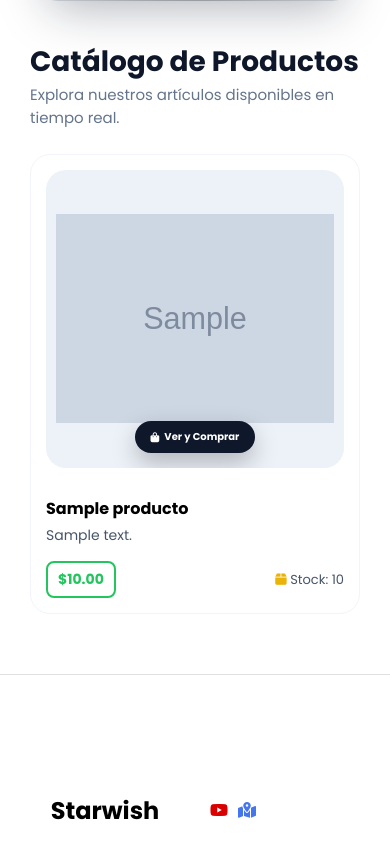
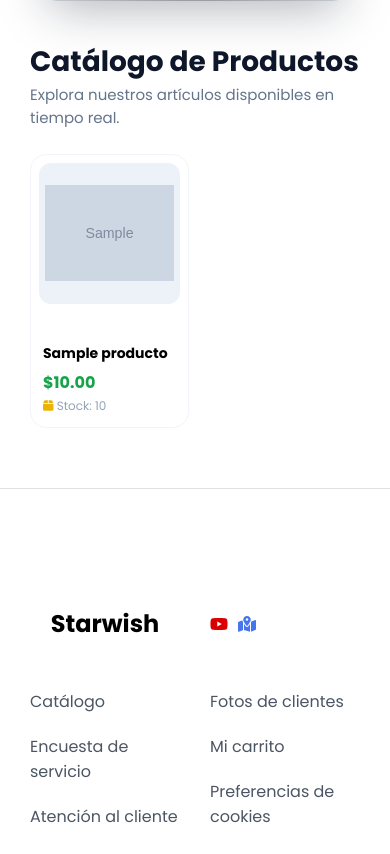
Before and after one commit to huertavicky607-sudo/Proyecto-Final-Flask, a Flask app: page / in a window 390 px wide. Shown: the part 929-1783 px from the top of the page. After the commit the page ends 1752 px from the top, so only its background shows below. Run offline with Flask 3, Linux system fonts and the light colour scheme; tables that the repository leaves empty hold one stand-in row (values such as "Sample post"); grey boxes marked "Sample" are stand-in pictures; data that the repository does not hold is empty.

Commit message:
Update responsive styles for product cards
Removed old media query for small screens and added new media queries for better mobile layout.

```diff
--- a/Mi_Proyecto/static/starwish-extra.css
+++ b/Mi_Proyecto/static/starwish-extra.css
@@ -484,9 +484,6 @@
     border-radius: 20px;
 }
 .card-producto-relacionado .image-product img { width: 100%; height: 100%; object-fit: contain; padding: 10px; }
-@media (max-width: 420px) {
-    .cards-productos-relacionados { grid-template-columns: 1fr; }
-}
 
 /* ---------- DETALLE DE PRODUCTO ---------- */
 .imagen-principal {
@@ -1440,3 +1437,43 @@
     .sp-chat { height: 60vh; }
 }
 @media (prefers-reduced-motion: reduce) { .sp-typing span { animation: none; } }
+
+/* ---------- CATÁLOGO EN CELULAR: 2 columnas compactas ----------
+   Toda la tarjeta ya es un enlace al producto, así que el botón
+   "Ver y Comprar" sobre la foto se oculta para que respire. */
+@media (max-width: 600px) {
+    .cards-productos-relacionados { grid-template-columns: repeat(2, minmax(0, 1fr)); gap: 12px; }
+    .card-producto-relacionado { padding: 8px; border-radius: 16px; position: relative; }
+    .card-producto-relacionado:hover { transform: none; }
+    .card-producto-relacionado .image-product { border-radius: 12px; }
+    .card-producto-relacionado .image-product img { padding: 6px; }
+    .card-producto-relacionado .image-product .button-group { display: none; }
+    .card-producto-relacionado .info-product { gap: 8px; padding: 10px 4px 4px; }
+    .card-producto-relacionado .container-title { gap: 2px; }
+    .card-producto-relacionado .container-title h4 {
+        font-size: 14px;
+        line-height: 1.3;
+        display: -webkit-box;
+        -webkit-line-clamp: 2;
+        line-clamp: 2;
+        -webkit-box-orient: vertical;
+        overflow: hidden;
+    }
+    .card-producto-relacionado .container-title p { display: none; }
+    .card-producto-relacionado .container-price {
+        flex-direction: column;
+        align-items: flex-start;
+        gap: 2px;
+    }
+    .card-producto-relacionado .container-price span {
+        border: none;
+        padding: 0;
+        font-size: 16px;
+        color: #16a34a;
+    }
+    .card-producto-relacionado .container-price p { font-size: 12px !important; color: #94a3b8; }
+}
+/* Celulares muy angostos (menos de 340 px): una prenda por fila */
+@media (max-width: 340px) {
+    .cards-productos-relacionados { grid-template-columns: 1fr; }
+}
```
